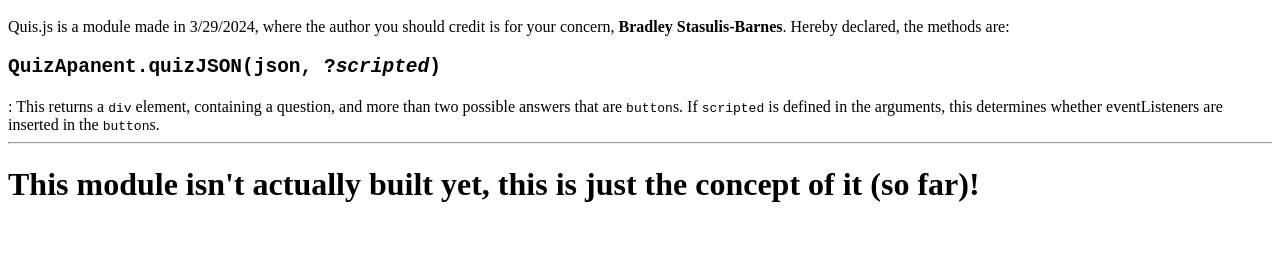
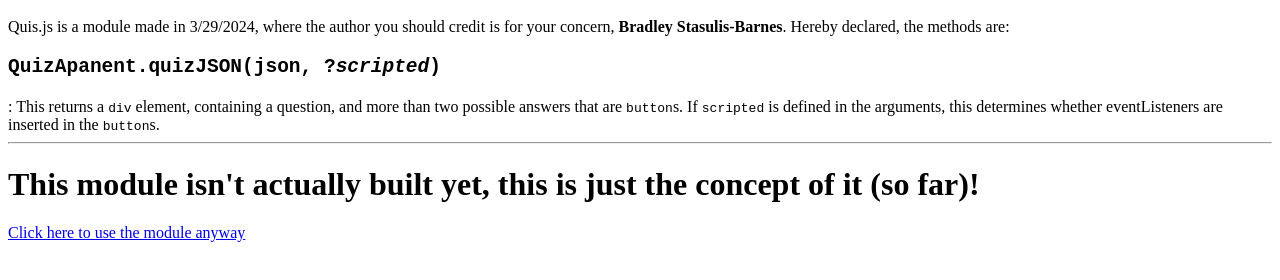
Before and after one commit to apanentgithub2024/musical-rotary-phone, a plain HTML site: page quiz/index.html in a window 1280 px wide. Shown: the part 48-328 px from the top of the page. Drawn offline with Linux system fonts and the light colour scheme.

Commit message:
Update index.html

```diff
--- a/quiz/index.html
+++ b/quiz/index.html
@@ -4,3 +4,4 @@ Quis.js is a module made in 3/29/2024, where the author you should credit is for
 This returns a <code>div</code> element, containing a question, and more than two possible answers that are <code>button</code>s. If <code>scripted</code> is defined in the arguments, this determines whether eventListeners are inserted in the <code>button</code>s.
 <hr>
 <h1>This module isn't actually built yet, this is just the concept of it (so far)!</h1>
+<a href="https://apanentgithub2024.github.io/musical-rotary-phone/quiz/mod/index.js">Click here to use the module anyway</a>
```
